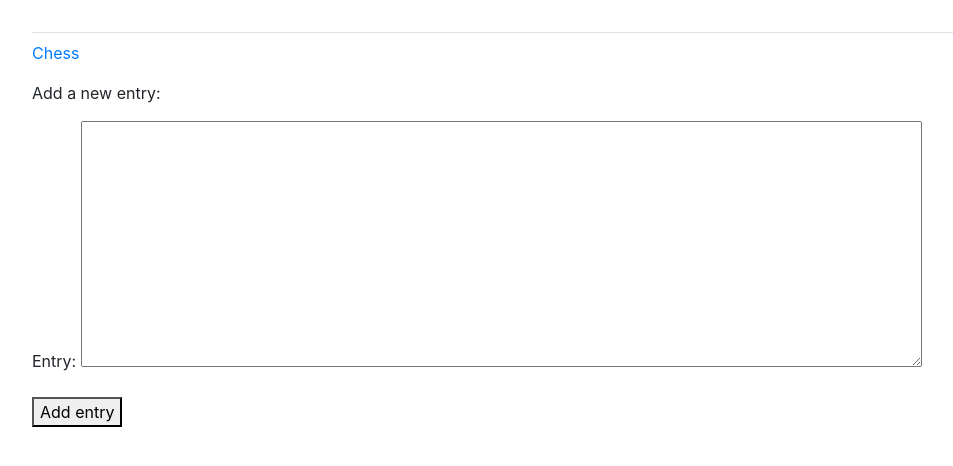
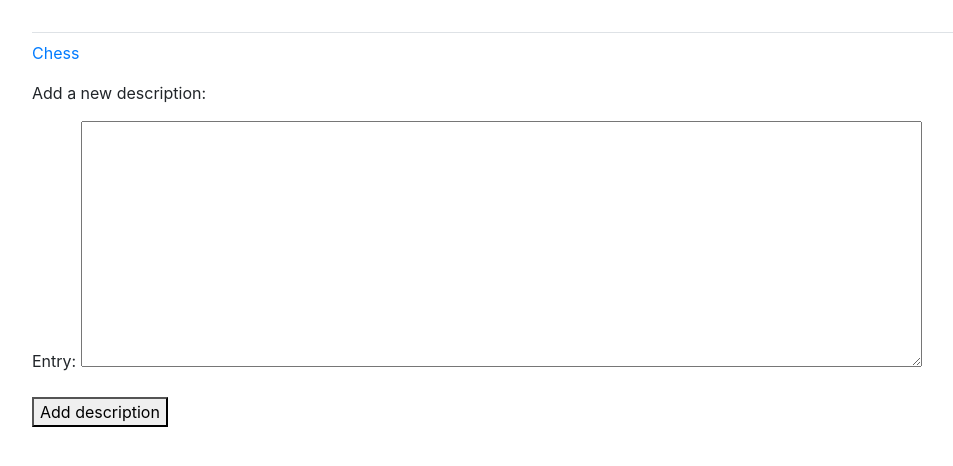
Before and after one commit to SirBearington/Boargame_website, a Django app: page /new_entry/1/ in a window 1280 px wide. Shown: the part 58-524 px from the top of the page, without its empty margins (53-1006 px from the left). Run offline with Django 4.2, Linux system fonts and the light colour scheme; a user stored in the database is signed in; data comes from the database, SQL or seed files in the repository; some libraries are stand-ins or nearby versions.

Commit message:
new_entry changed titles for website

```diff
--- a/boardgame_app/templates/boardgame_app/new_entry.html
+++ b/boardgame_app/templates/boardgame_app/new_entry.html
@@ -3,12 +3,12 @@
 {% block content %}
 
     <p><a href="{% url 'boardgame_app:topic' topic.id %}">{{ topic }}</a></p>
-    <p>Add a new entry:</p>
+    <p>Add a new description:</p>
 
     <form action="{% url 'boardgame_app:new_entry' topic.id %}" method='post'>
         {% csrf_token %}
         {{ form.as_p }}
-        <button name='submit'>Add entry</button>
+        <button name='submit'>Add description</button>
     </form>
 
 {% endblock content %}
```
